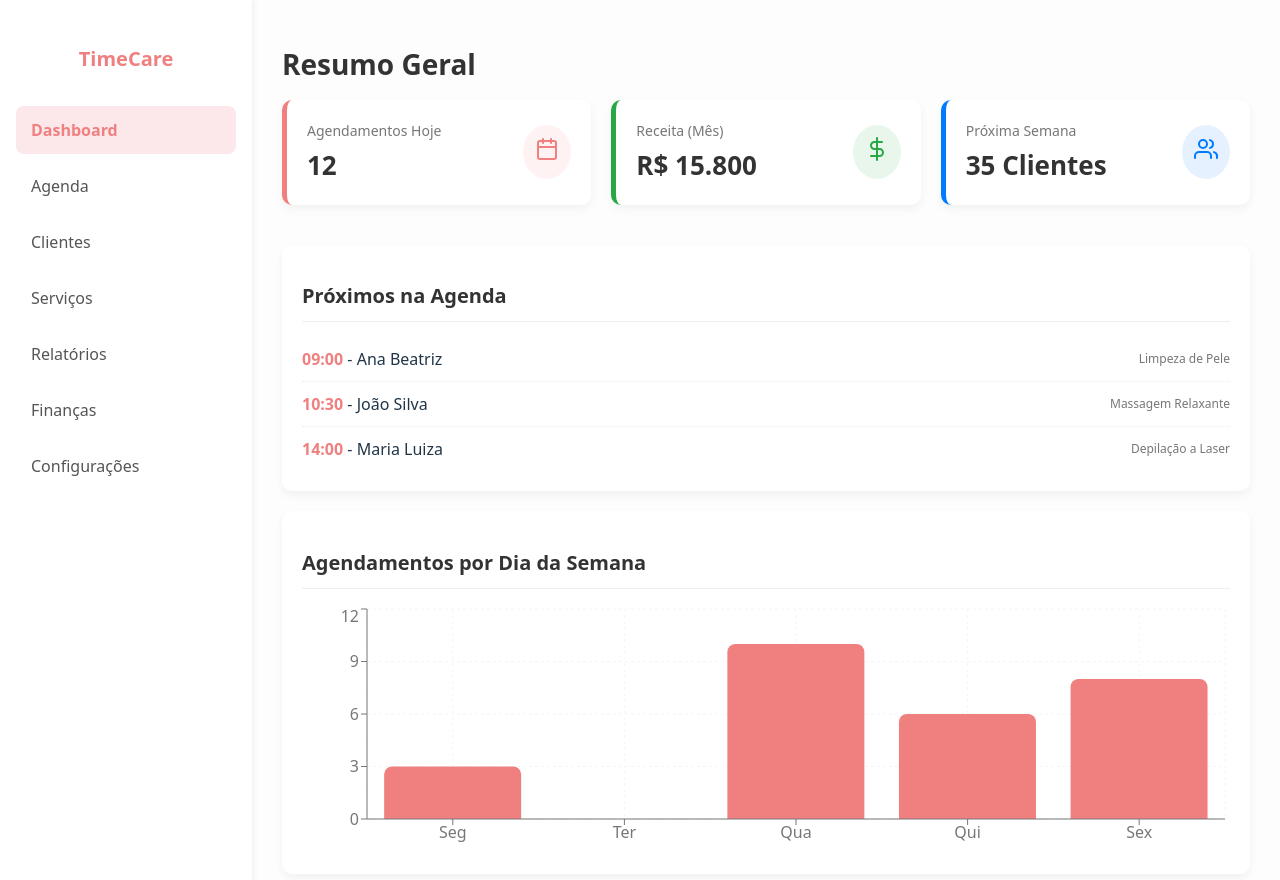
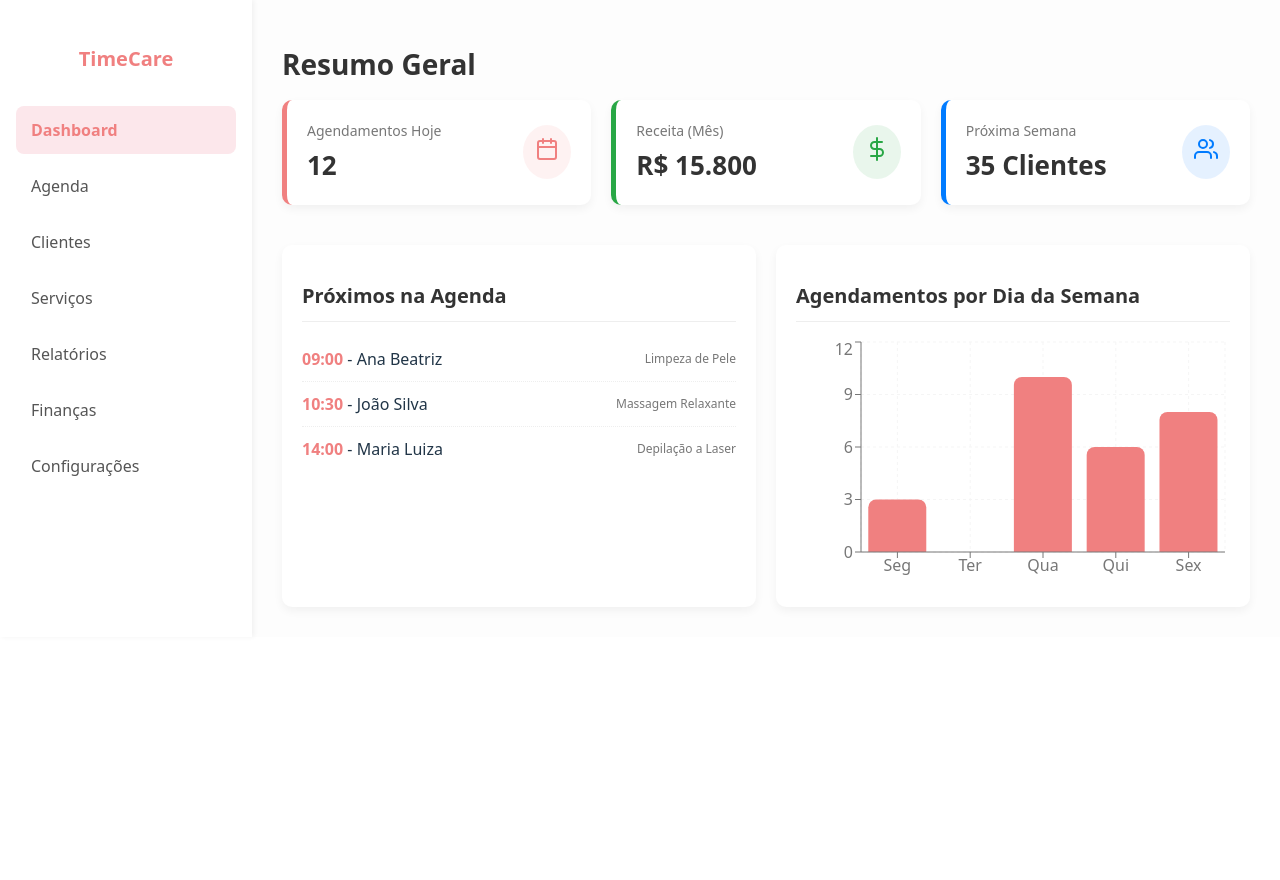
Before and after one commit to FiilipeQuerino/time-care-web, a React (Vite) app: page /dashboard in a window 1280 px wide. Shown: the top 880 px of the page. After the commit the page ends 800 px from the top, so only its background shows below. Built offline with nearby package versions, Linux system fonts and the light colour scheme.

Commit message:
ajuste no isMobile

```diff
--- a/src/pages/Dashboard.tsx
+++ b/src/pages/Dashboard.tsx
@@ -49,7 +49,7 @@ const dashboardStyles = {
 
   overviewGrid: (isMobile: boolean): React.CSSProperties => ({
     display: "grid",
-    gridTemplateColumns: "1fr",
+    gridTemplateColumns: isMobile ? "1fr" : "repeat(2, 1fr)",
     gap: "20px",
   }),
 
```
